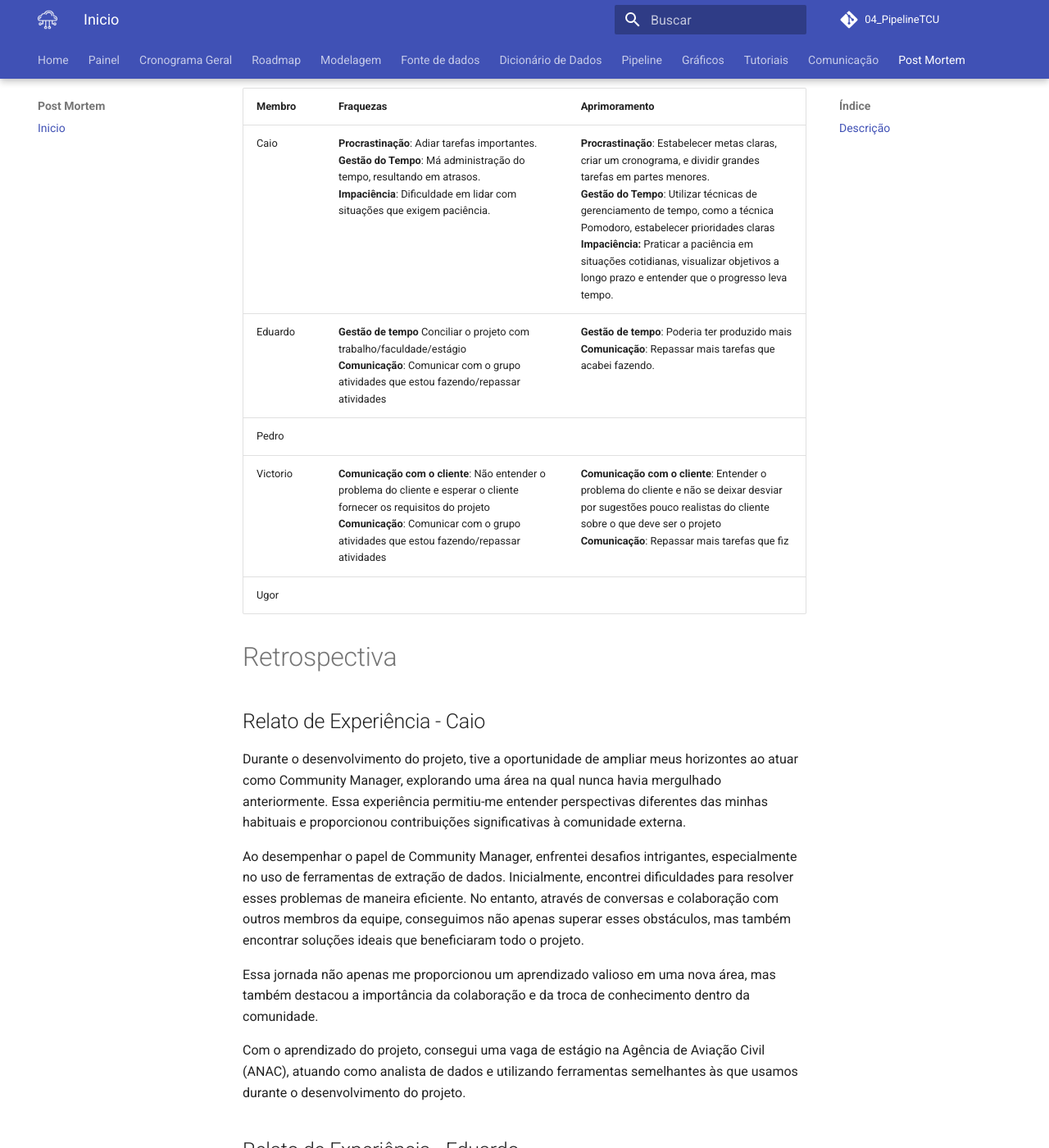
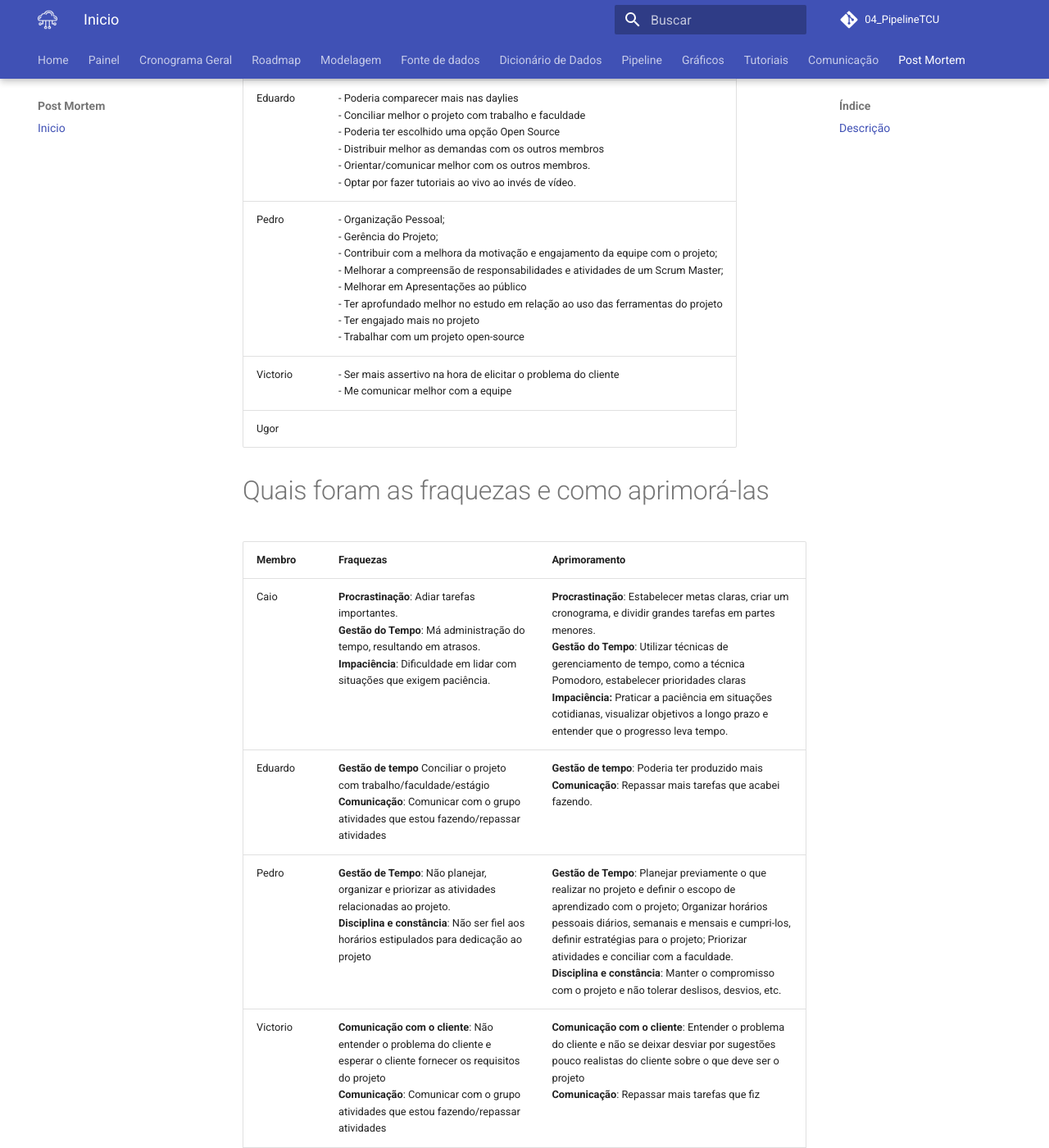
Before and after one commit to ResidenciaTICBrisa/04_PipelineTCU, an MkDocs documentation site: the page built from docs/sobre/post-mortem.md, in a window 1280 px wide and 1400 px high, scrolled down 2638 px. Shown: the whole window at 82% size. Built offline with MkDocs 1.6.1 and Material for MkDocs 9.7.7, drawn with Linux system fonts in a browser that asks for light colours; comment, search, counter and statistics services are not loaded; some of the changed text lies outside the part shown.

Commit message:
Adicionando contribuição no post-mortem PEDRO

```diff
--- a/docs/sobre/post-mortem.md
+++ b/docs/sobre/post-mortem.md
@@ -7,7 +7,7 @@
 | ----------- | ------------------------------------ |
 | Caio        |[- Utilização de scripts de extração de dados utilizando Python Ex: Selenium <br/> - Inserção de dados dentro de um banco de dados <br/> - Consulta de dados dentro de um banco de dados <br/> - Criação de dashboards interativas no PowerBi <br/> - Utilização de ferramentas de extração de dados usando Python <br/>- Criação de modelos de pipeline dados no Azure](https://github.com/ResidenciaTICBrisa/04_PipelineTCU/issues?q=+is%3Aissue+assignee%3Acaiozim112+)|
 |Eduardo|[- Elaboração de pipelines <br/> - Extração de dados com python usando Beautiful Soup <br/> - Orquestração de scripts com gitactions  <br/> - Manipulação de instâncias em nuvem <br/> - Tratamento de dados com SQL <br/> - Implementação de um Data Wharehouse <br/> - Visualização de dados com Power BI e Linguagem DAX <br/> - Criação de protótipo com o figma <br/> - Elicitação de requisitos com o cliente real <br/> - Repassar o conhecimento através de tutoriais](https://github.com/ResidenciaTICBrisa/04_PipelineTCU/issues?q=is%3Aissue+assignee%3AEduardoGurgel+is%3Aclosed)      |
-|Pedro|      |
+|Pedro|  - Organização, gerência de projetos e liderança com base na Metodologia Ágil Scrum <br/> - Conhecimento sobre a situação atual do processo de transição energética no Brasil <br/> - Utilização do SGBD MicrosoftServer <br/> - Utilização do GitHub Actions <br/> - Melhor Utilização do git e github <br/> - Comunicação clara e concisa com clientes e demais interessados <br/> - Uso de frameworks de web-scrapping e handlers, como scrapy, Selenium, Beautiful Soup, requests e Pandas <br/> Uso e Densenvolvimento no PowerBI <br/> - Criação e Elaboração de documentos <br/> - Levantamento de Requisitos    |
 |Victorio|[- Elaboração de pipelines com Azure Data Factory <br/> - Extração de dados com python usando Beautiful Soup, requests, requests-html <br/> - Orquestração de scripts com gitactions  <br/>  - Tratamento de dados com SQL <br/> - Leitura e tratamento de arquivos excel com pandas <br/> - Visualização de dados com Power BI e Linguagem DAX <br/> - Elicitação e descoberta de requisitos com cliente real <br/> - Verificação e validação de requisitos com cliente real](https://github.com/ResidenciaTICBrisa/04_PipelineTCU/issues?q=+is%3Aissue+assignee%3Avictor-oss+) |
 |Ugor|      |
 
@@ -16,7 +16,7 @@
 | ----------- | ------------------------------------ |
 |Caio |- Criação de Requisitos <br/>- Mediação das reuniões com o TCU<br/>- Procurar fontes de relevância para o projeto<br/>- Documentação no Github Pages de atas Ex: Elicitação,Fonte de Dados<br/>- Extração de Dados EX: Irena,ONS<br/>- Criações e refatorações da Dashboard do Projeto|
 |Eduardo| - [Exportação do banco de dados](https://github.com/ResidenciaTICBrisa/04_PipelineTCU/issues/199) <br/> - [Tutoriais Azure, SQL e Banco de dados](https://github.com/ResidenciaTICBrisa/04_PipelineTCU/issues/197) <br/> - [Scripts de extração e carga](https://github.com/ResidenciaTICBrisa/04_PipelineTCU/pull/177) <br/> - [Publicação da Dashboard](https://github.com/ResidenciaTICBrisa/04_PipelineTCU/issues/174) <br/> - [Pipeline Datafactory](https://github.com/ResidenciaTICBrisa/04_PipelineTCU/issues/171) <br/> - [Carga de dados SQL](https://github.com/ResidenciaTICBrisa/04_PipelineTCU/issues/146) <br/> - [Protótpio Dashbard](https://github.com/ResidenciaTICBrisa/04_PipelineTCU/issues/39) <br/> - [Implementar e evoluir a Dashboard](https://github.com/ResidenciaTICBrisa/04_PipelineTCU/issues/131) <br/> - [Modelagem e elicitação de requisitos](https://github.com/ResidenciaTICBrisa/04_PipelineTCU/issues/7) <br/> - [Mapeamento dos dados](https://github.com/ResidenciaTICBrisa/04_PipelineTCU/issues/4) <br/> - [Orquestração dos dados](https://github.com/ResidenciaTICBrisa/04_PipelineTCU/issues/191) <br/> - [MVP do projeto](https://github.com/ResidenciaTICBrisa/04_PipelineTCU/issues/139) <br/> - [Diagrama de fluxo](https://github.com/ResidenciaTICBrisa/04_PipelineTCU/issues/18)  |
-|Pedro|      |
+|Pedro|  - [Ajuda na Criação do cronograma geral da equipe](https://residenciaticbrisa.github.io/04_PipelineTCU/cronograma/cronograma/) <br/> - [Ajuda na Elaboração do backlog](https://github.com/ResidenciaTICBrisa/04_PipelineTCU/issues/9) e [Criação roadmap,backlog e sprintbacklog do projeto no Github Projects](https://github.com/ResidenciaTICBrisa/04_PipelineTCU/issues/151) <br/> - [Análise do PNE 2050](https://github.com/ResidenciaTICBrisa/04_PipelineTCU/issues/25) e [elaboração de relatório sobre análise PNE 2050](https://residenciaticbrisa.github.io/04_PipelineTCU/analise/pne_2050/pne_2050/) <br/>- Organização da equipe nas sprints e alocação de tarefas <br/> - [Documentação das sprints do projeto, rituais da equipe e outras atividades relacionadas ao SCRUM](https://residenciaticbrisa.github.io/04_PipelineTCU/comunicacao/documentacao_sprints/rituais_da_equipe/) <br/> - [Ajuda na Estruturação da Documentação](https://github.com/ResidenciaTICBrisa/04_PipelineTCU/issues/20) <br/> - [Desenvolvimento na Dashboard](https://github.com/orgs/ResidenciaTICBrisa/projects/5/views/1?filterQuery=assignee%3AStain19++%C3%A9picos%3A%22E01+-+Visualizar+Dados%22) (Backlog Antigo) <br/> - [Desenvolvimento de scripts para extração dos dados da pipeline](https://github.com/ResidenciaTICBrisa/04_PipelineTCU/issues/145) <br/> - [Pesquisa sobre os dados de CBIO](https://github.com/ResidenciaTICBrisa/04_PipelineTCU/issues/128)|
 |Victorio| - Criação de Requisitos <br/> - Elicitação e descoberta de fontes de dados para o projeto <br/> - Extração e tratamento de dados Ex: PNE 2050, BEN, Anuário Estatístico de Energia Elétrica, Anuário Estatístico da ANP, PCBIO  <br/>  - Pipeline Datafactory <br/> - Carga de dados SQL <br/> - Implementação da Dashboard <br/> - Orquestração da execução dos scripts pelo Git Actions |
 |Ugor|      |
 
@@ -25,7 +25,7 @@
 | ----------- | ------------------------------------ |
 | Caio        | - Entender melhor o problema do cliente <br/>- Conversar melhor com outros membros sobre solução de problemas<br/>- Focar em issues de maior impacto dentro do projeto<br/>- Pegar uma maior quantidade de issues <br/>|
 |Eduardo      | - Poderia comparecer mais nas daylies <br/> - Conciliar melhor o projeto com trabalho e faculdade <br/> - Poderia ter escolhido uma opção Open Source <br/> - Distribuir melhor as demandas com os outros membros <br/> - Orientar/comunicar melhor com os outros membros. <br/> - Optar por fazer tutoriais ao vivo ao invés de vídeo.    |
-|Pedro|      |
+|Pedro|  - Organização Pessoal; <br/> - Gerência do Projeto; <br/> - Contribuir com a melhora da motivação e engajamento da equipe com o projeto; <br/> - Melhorar a compreensão de responsabilidades e atividades de um Scrum Master; <br/> - Melhorar em Apresentações ao público <br> - Ter aprofundado melhor no estudo em relação ao uso das ferramentas do projeto <br/> - Ter engajado mais no projeto <br/> - Trabalhar com um projeto open-source  |
 |Victorio|  - Ser mais assertivo na hora de elicitar o problema do cliente <br/> - Me comunicar melhor com a equipe    |
 |Ugor|      |
 
@@ -34,7 +34,7 @@
 | ----------- | ------------------------------------ |---------------------|
 | Caio        |  **Procrastinação**: Adiar tarefas importantes.<br/>**Gestão do Tempo**: Má administração do tempo, resultando em atrasos.<br/>**Impaciência**: Dificuldade em lidar com situações que exigem paciência.|**Procrastinação**: Estabelecer metas claras, criar um cronograma, e dividir grandes tarefas em partes menores.<br/>**Gestão do Tempo**: Utilizar técnicas de gerenciamento de tempo, como a técnica Pomodoro, estabelecer prioridades claras<br/>**Impaciência:** Praticar a paciência em situações cotidianas, visualizar objetivos a longo prazo e entender que o progresso leva tempo.|
 |Eduardo| **Gestão de tempo** Conciliar o projeto com trabalho/faculdade/estágio <br/> **Comunicação**: Comunicar com o grupo atividades que estou fazendo/repassar atividades   | **Gestão de tempo**: Poderia ter produzido mais <br/> **Comunicação**: Repassar mais tarefas que acabei fazendo.    |
-|Pedro|      |      |
+|Pedro|  **Gestão de Tempo**: Não planejar, organizar e priorizar as atividades relacionadas ao projeto. <br/> **Disciplina e constância**: Não ser fiel aos horários estipulados para dedicação ao projeto    |   **Gestão de Tempo**: Planejar previamente o que realizar no projeto e definir o escopo de aprendizado com o projeto; Organizar horários pessoais diários, semanais e mensais e cumpri-los, definir estratégias para o projeto; Priorizar atividades e conciliar com a faculdade. <br/> **Disciplina e constância**: Manter o compromisso com o projeto e não tolerar deslisos, desvios, etc.   |
 |Victorio|  **Comunicação com o cliente**: Não entender o problema do cliente e esperar o cliente fornecer os requisitos do projeto <br/> **Comunicação**: Comunicar com o grupo atividades que estou fazendo/repassar atividades  |  **Comunicação com o cliente**: Entender o problema do cliente e não se deixar desviar por sugestões pouco realistas do cliente sobre o que deve ser o projeto <br/> **Comunicação**: Repassar mais tarefas que fiz |
 |Ugor|      |      |
 
@@ -61,7 +61,8 @@
 
 
 ## Relato de Experiência - Pedro
-
+<p/> O projeto foi essencial ao me proporcionar conhecimento prático de trabalho com clientes reais, comunicação entre equipe e com stackholders, habilidades técnicas, entedimento de metodologias ágeis e como vender produtos e trabalhos relacionados a área de software. <br/> Além disso tudo, o projeto pode me mostrar os meus pontos fracos, os quais posso trabalhar em cima e evoluir a mim mesmo como profissional. <br/> <br/>
+Tive a oportunidade de desenvolver minhas habilidades de programação com a extração de dados em python, com os frameworks beautifulsoup juntamente com requests, Selenium e scrapy. Aprender sobre o uso do PowerBI, Microsoft SQLServer foram boas oportunidades, mesmo sendo softwares de licença fechada. O uso constante do Git e Github puderam melhorar meus conhecimentos nestes softwares essenciais na carreira de Desenvolvimento de Software.
 
 ## Relato de Experiência - Victorio
 Esta jornada me proporcionou um novo olhar sobre o potencial dos dados das fontes de dados, governamentais ou não, disponíveis na internet e a importância de integrar esses dados em uma única plataforma.
```
